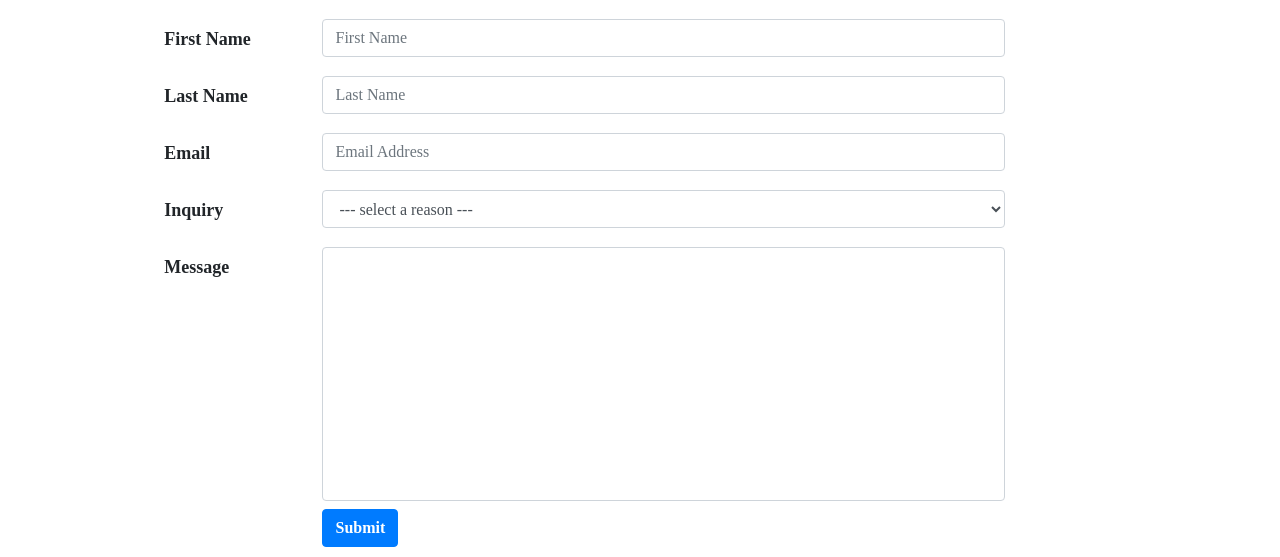
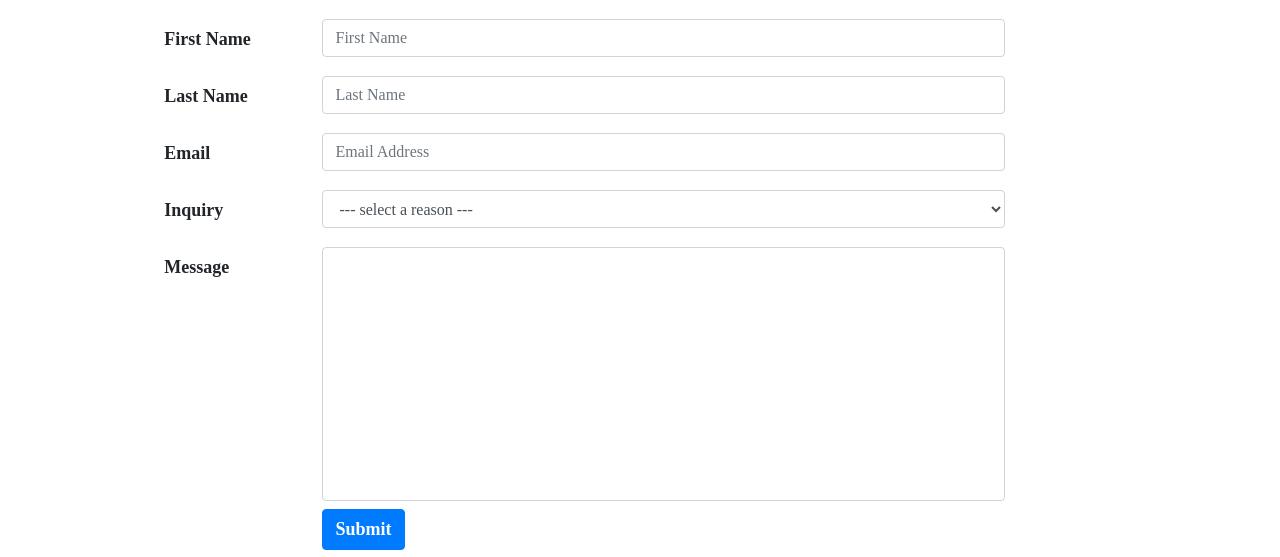
Before and after one commit to jeedeekay/sarareilyart, a website: page contact.html in a window 1280 px wide. Shown: the part 243-800 px from the top of the page. Drawn offline with nearby package versions, Linux system fonts and the light colour scheme.

Commit message:
Better contact page

```diff
--- a/contact.html
+++ b/contact.html
@@ -88,7 +88,7 @@
                         <label for="message" class="offset-md-1 col-md-3 col-lg-2 col-form-label contact-label">Message</label>
                         <div class="col-md-8 col-lg-9">
                             <textarea class="form-control" name="message" id="message" rows="10" required></textarea>
-                            <button class="my-2 btn btn-primary font-weight-bold">Submit</button>
+                            <button class="my-2 btn btn-primary contact-label">Submit</button>
                         </div>
                     </div>
                 </form>
```
